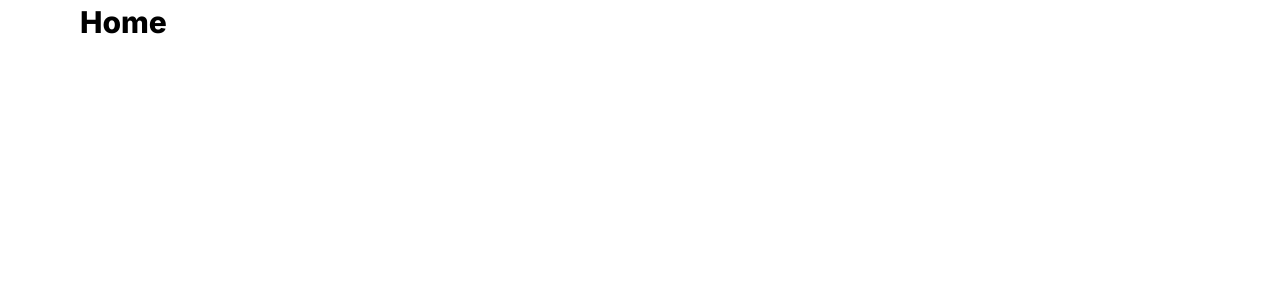
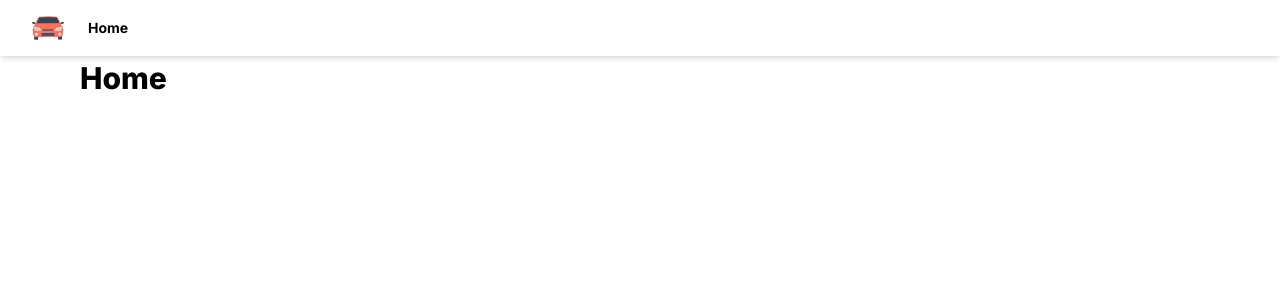
Before and after one commit to roginaldosemog/bmw-fullstack, a Next.js app: page / in a window 1280 px wide. Shown: the top 300 px of the page. Built offline with nearby package versions, Linux system fonts and the light colour scheme.

Commit message:
feat: add header component

```diff
--- a/app/layout.tsx
+++ b/app/layout.tsx
@@ -1,6 +1,8 @@
 import './globals.css'
 import type { Metadata } from 'next'
 import { Inter } from 'next/font/google'
+
+import Header from '@/components/Header'
 
 const inter = Inter({ subsets: ['latin'] })
 
@@ -16,7 +18,10 @@ export default function RootLayout({
 }) {
   return (
     <html lang="en">
-      <body className={inter.className}>{children}</body>
+      <body className={inter.className}>
+        <Header />
+        {children}
+      </body>
     </html>
   )
 }
--- /dev/null
+++ b/components/Header.tsx
@@ -0,0 +1,17 @@
+import Link from 'next/link'
+import Image from 'next/image'
+
+import logo from '@/public/logo.png'
+
+export default function Header() {
+  return (
+    <header className="sticky top-0 z-40 h-14 px-8 w-full flex items-center gap-x-6 shadow-md">
+      <Image className="h-8 w-auto" src={logo} alt="Project logo" />
+      <nav className="flex items-center gap-x-4">
+        <Link className="text-sm font-bold" href={'/'}>
+          Home
+        </Link>
+      </nav>
+    </header>
+  )
+}
```
Also changed, not shown: public/logo.png (added).
